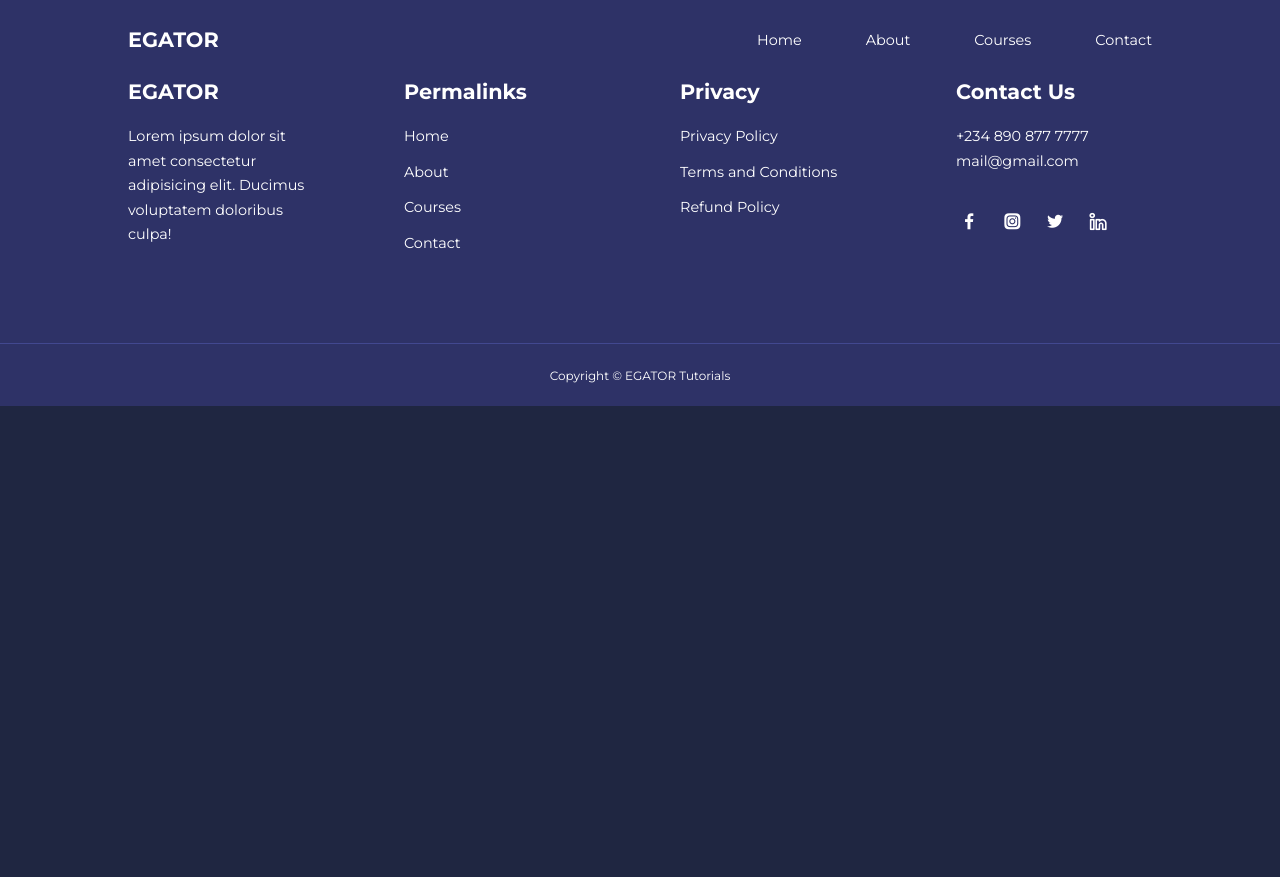
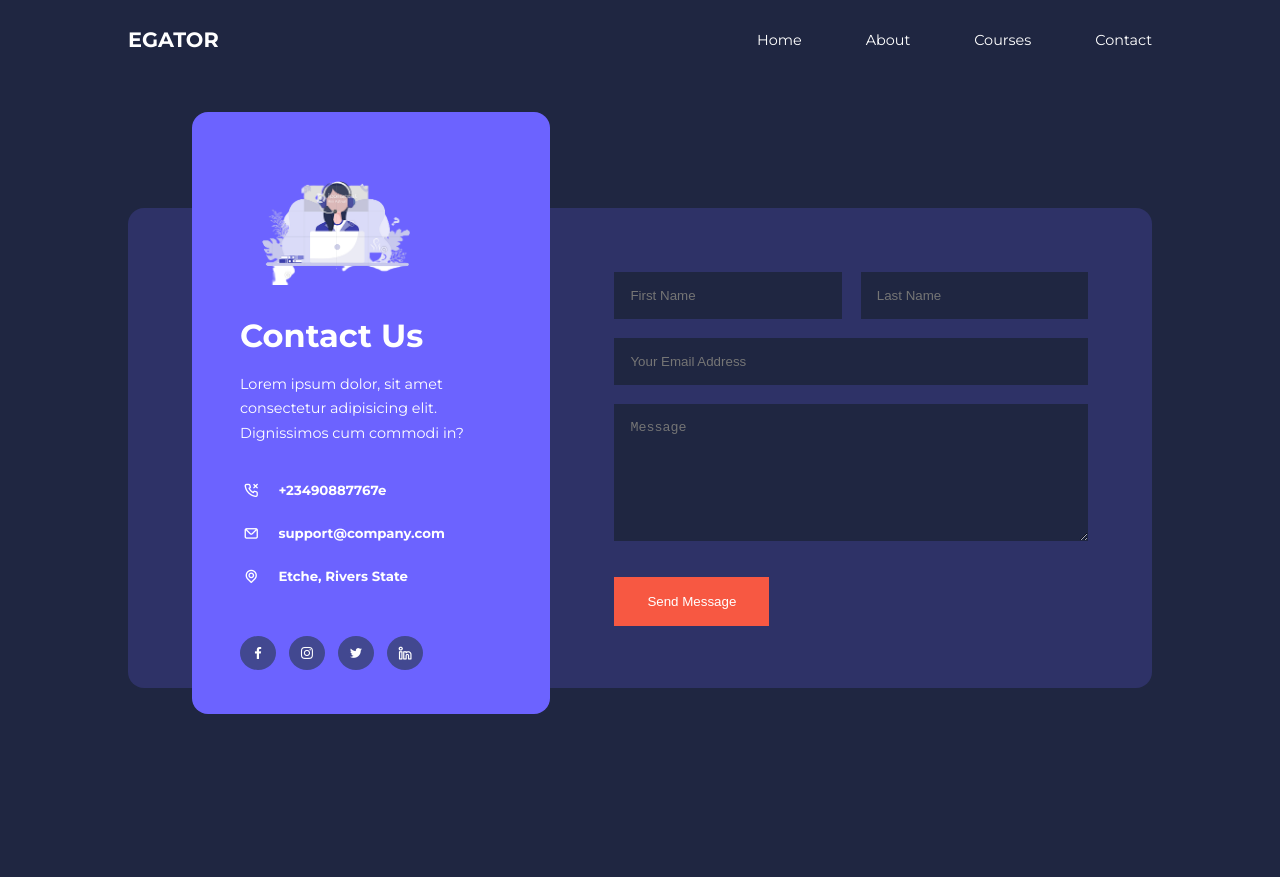
Before and after one commit to benicodes/educationWebsite, a plain HTML site: page contact.html in a window 1280 px wide. Shown: the top 877 px of the page. Before the commit the page ends 800 px from the top, so only its background shows below. Drawn offline with nearby package versions, Linux system fonts and the light colour scheme.

Commit message:
contact form

```diff
--- a/contact.html
+++ b/contact.html
@@ -7,6 +7,7 @@
     <meta name="viewport" content="width=device-width, initial-scale=1.0" />
     <title>Responsive Education Website</title>
     <link rel="stylesheet" href="/css/style.css">
+    <link rel="stylesheet" href="/css/contact.css">
     <!-- ICONSCOUT CDN-->
     <link rel="stylesheet" href="https://unicons.iconscout.com/release/v2.1.6/css/unicons.css" />
     <!-- GOOGLE FONT -->
@@ -39,7 +40,48 @@
     <!--=========== END OF NAVBAR ===========-->
 
 
+    <section class="contact">
+        <div class="container contact__container">
+            <aside class="contact__aside">
+                <div class="aside__image">
+                    <img src="./images/contact2.png" alt="contact phot" />
+                </div>
+                <h2>Contact Us</h2>
+                <p>Lorem ipsum dolor, sit amet consectetur adipisicing elit. Dignissimos cum commodi in?</p>
+                <ul class="contact__details">
+                    <li>
+                        <i class="uil uil-phone-times"></i>
+                        <h5>+23490887767e</h5>
+                    </li>
+                    <li>
+                        <i class="uil uil-envelope"></i>
+                        <h5>support@company.com</h5>
+                    </li>
+                    <li>
+                        <i class="uil uil-location-point"></i>
+                        <h5>Etche, Rivers State</h5>
+                    </li>
+                </ul>
 
+                <ul class="contact__socials">
+                    <li><a href="https://facebook.com"><i class="uil uil-facebook-f"></i></a></li>
+                    <li><a href="https://instagram.com"><i class="uil uil-instagram"></i></a></li>
+                    <li><a href="https://twitter.com"><i class="uil uil-twitter"></i></a></li>
+                    <li><a href="https://linkedin.com"><i class="uil uil-linkedin-alt"></i></a></li>
+                </ul>
+            </aside>
+
+            <form action="https://formspree.io/f/mgeqeygg" method="POST" class="contact__form">
+                <div class="form__name">
+                    <input type="text" name="First Name" placeholder="First Name" required />
+                    <input type="text" name="Last Name" placeholder="Last Name" required />
+                </div>
+                <input type="email" name="Email Address" placeholder="Your Email Address" required />
+                <textarea name="Message" rows="7" placeholder="Message"></textarea>
+                <button type="submit" class="btn btn-primary">Send Message</button>
+            </form>
+        </div>
+    </section>
 
 
 
--- a/css/contact.css
+++ b/css/contact.css
@@ -0,0 +1,142 @@
+.contact__container {
+    background: var(--color-bg1);
+    padding: 4rem;
+    display: grid;
+    grid-template-columns: 40% 60%;
+    gap: 4rem;
+    height: 30rem;
+    margin: 7rem auto;
+    border-radius: 1rem;
+}
+
+
+/* ================ ASIDE =========== */
+.contact__aside {
+    background: var(--color-primary);
+    padding: 3rem;
+    border-radius: 1rem;
+    position: relative;
+    bottom: 10rem;
+}
+
+.aside__image {
+    width: 12rem;
+    margin-bottom: 2rem;
+}
+
+.contact__aside h2 {
+    text-align: left;
+    margin-bottom: 1rem;
+}
+
+.contact__aside p {
+    font-size: 0.9rem;
+    margin-bottom: 2rem;
+}
+
+.contact__details li {
+    display: flex;
+    gap: 1rem;
+    align-items: center;
+    margin-bottom: 1rem;
+}
+
+.contact__socials {
+    display: flex;
+    gap: 0.8rem;
+    margin-top: 3rem;
+}
+
+.contact__socials a {
+    background: var(--color-bg2);
+    padding: 0.5rem;
+    border-radius: 50%;
+    font-size: 0.9rem;
+    transition: var(--transition);
+}
+
+.contact__socials a:hover {
+    background: transparent;
+}
+
+
+
+/* ================ FORM =========== */
+.contact__form {
+    display: flex;
+    flex-direction: column;
+    gap: 1.2rem;
+    margin-right: 4rem;
+}
+
+.form__name {
+    display: flex;
+    gap: 1.2rem;
+}
+
+.contact__form input[type="text"] {
+    width: 50%;
+}
+
+.contact__form input,
+textarea {
+    width: 100%;
+    padding: 1rem;
+    background: var(--color-bg);
+    color: var(--color-white);
+}
+
+.contact__form .btn {
+    width: max-content;
+    margin-top: 1rem;
+    cursor: pointer;
+}
+
+
+/* ================ MEDIA QUERIES (TABLETS) =========== */
+@media screen and (max-width: 1024px) {
+    .contact {
+        padding-bottom: 0;
+    }
+
+    .contact__container {
+        gap: 1.5rem;
+        margin-top: 3rem;
+        height: auto;
+        padding: 1.5rem;
+    }
+
+    .contact__aside {
+        width: auto;
+        padding: 1.5rem;
+        bottom: 0;
+    }
+
+    .contact__form {
+        align-self: center;
+        margin-right: 1.5rem;
+    }
+}
+
+
+/* ================ MEDIA QUERIES (PHONES) =========== */
+@media screen and (max-width: 600px) {
+    .contact__container {
+        grid-template-columns: 1fr;
+        gap: 3rem;
+        margin-top: 0;
+        padding: 0;
+    }
+
+    .contact__form {
+        margin: 0 1.5rem 3rem;
+    }
+
+    .form__name {
+        flex-direction: column;
+    }
+
+    .form__name input[type="text"] {
+        width: 100%;
+    }
+}
```
Also changed, not shown: courses.html (+43 -1 lines), images/contact.png (added), images/contact2.png (added).
